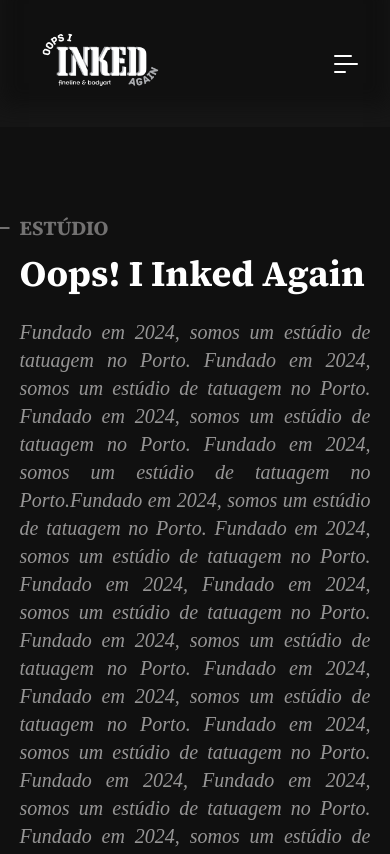
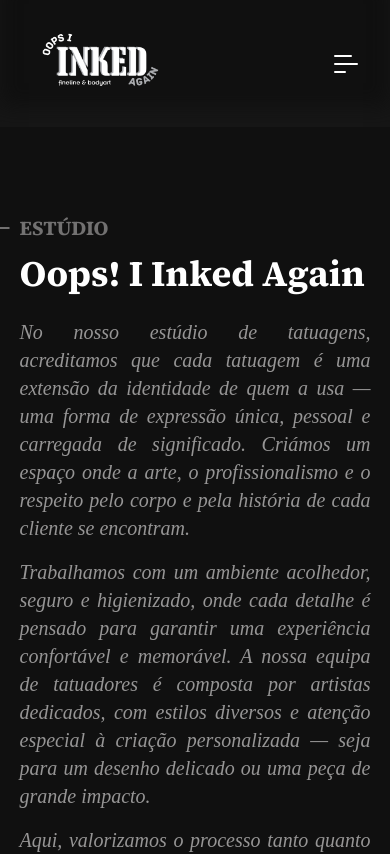
Before and after one commit to Jony-17/oopsiinkedagain, a React (Vite) app: page /estudio in a window 390 px wide. Shown: the top 854 px of the page. Built offline with nearby package versions, Linux system fonts and the light colour scheme; a web font is replaced by a local one.

Commit message:
Commit final changes (2)

```diff
--- a/src/components/Contactos.jsx
+++ b/src/components/Contactos.jsx
@@ -70,7 +70,7 @@
                 className="text-xl text-[#969595] font-light italic text-justify mt-3 mb-10"
                 style={{ fontFamily: "'Yrsa', serif" }}
               >
-                Sinta-se à vontade para contactar o nosso estúdio caso tenha
+                Sente-te à vontade para contactar o nosso estúdio caso tenhas
                 alguma questão.
               </p>
             </div>
@@ -119,7 +119,7 @@
                   style={{ fontFamily: "'Yrsa', serif" }}
                 >
                   <FontAwesomeIcon icon={faEnvelope} className="ml-2 mr-2" />
-                  oops.i.inked.again@gmail.com
+                  oopsiinkedagain@gmail.com
                 </p>
               </div>
 
--- a/src/components/Estudio.jsx
+++ b/src/components/Estudio.jsx
@@ -24,11 +24,11 @@
     {
       id: 1,
       name: "Marília",
-      role: "Tatuadora",
+      role: "Tattoo Artist",
       image:
-        "https://res.cloudinary.com/dr9j4bjys/image/upload/v1745961203/marilia_qd36bd.jpg",
+        "https://res.cloudinary.com/dr9j4bjys/image/upload/v1746048663/marilia_qd36bd.jpg",
       description:
-        "Tatuadora desde 2022, especialista em linhas finas e blackwork/dotwork.",
+        "Apaixonada por detalhes e micro tatuagens - e com um amor eterno pela magia da Disney.",
       hoverImage: "/assets/image1.png",
       instagram: "https://www.instagram.com/marilialoureiroj5/",
     },
@@ -94,27 +94,24 @@
           className="text-xl text-[#969595] font-light italic text-justify mt-6 mb-20"
           style={{ fontFamily: "'Yrsa', serif" }}
         >
-          Fundado em 2024, somos um estúdio de tatuagem no Porto. Fundado em
-          2024, somos um estúdio de tatuagem no Porto. Fundado em 2024, somos um
-          estúdio de tatuagem no Porto. Fundado em 2024, somos um estúdio de
-          tatuagem no Porto.Fundado em 2024, somos um estúdio de tatuagem no
-          Porto. Fundado em 2024, somos um estúdio de tatuagem no Porto. Fundado
-          em 2024, Fundado em 2024, somos um estúdio de tatuagem no Porto.
-          Fundado em 2024, somos um estúdio de tatuagem no Porto. Fundado em
-          2024, Fundado em 2024, somos um estúdio de tatuagem no Porto. Fundado
-          em 2024, somos um estúdio de tatuagem no Porto. Fundado em 2024,
-          Fundado em 2024, somos um estúdio de tatuagem no Porto. Fundado em
-          2024, somos um estúdio de tatuagem no Porto. Fundado em 2024, Fundado
-          em 2024, somos um estúdio de tatuagem no Porto. Fundado em 2024, somos
-          um estúdio de tatuagem no Porto. Fundado em 2024,{" "}
+          No nosso estúdio de tatuagens, acreditamos que cada tatuagem é uma
+          extensão da identidade de quem a usa — uma forma de expressão única,
+          pessoal e carregada de significado. Criámos um espaço onde a arte, o
+          profissionalismo e o respeito pelo corpo e pela história de cada
+          cliente se encontram.{" "}
           <span className="block mt-4">
-            Fundado em 2024, somos um estúdio de tatuagem no Porto. Fundado em
-            2024, somos um estúdio de tatuagem no Porto. Fundado em 2024, somos
-            um estúdio de tatuagem no Porto. Fundado em 2024, somos um estúdio
-            de tatuagem no Porto. Fundado em 2024, somos um estúdio de tatuagem
-            no Porto. Fundado em 2024, somos um estúdio de tatuagem no Porto.
-            Fundado em 2024, Fundado em 2024, somos um estúdio de tatuagem no
-            Porto.
+            Trabalhamos com um ambiente acolhedor, seguro e higienizado, onde
+            cada detalhe é pensado para garantir uma experiência confortável e
+            memorável. A nossa equipa de tatuadores é composta por artistas
+            dedicados, com estilos diversos e atenção especial à criação
+            personalizada — seja para um desenho delicado ou uma peça de grande
+            impacto.
+          </span>
+          <span className="block mt-4">
+            Aqui, valorizamos o processo tanto quanto o resultado final. Desde a
+            primeira conversa até ao momento em que te olhas ao espelho com a
+            tua nova tatuagem, estamos contigo para garantir que cada traço
+            conta a tua história da melhor forma possível.
           </span>
         </p>
         {/* </div> */}
@@ -246,10 +243,10 @@
           {cardsData.map((card) => (
             <div
               key={card.name}
-              className="flex flex-col sm:flex-row h-auto sm:h-[370px] xl:h-[295px] 2xl:h-[370px] bg-[#090909] shadow-lg rounded-lg overflow-hidden"
+              className="flex flex-col sm:flex-row h-auto sm:h-[370px] xl:h-[350px] 2xl:h-[370px] bg-[#090909] shadow-lg rounded-lg overflow-hidden"
             >
               <img
-                className="w-full object-cover h-[300px] sm:h-full"
+                className="w-full object-cover h-[300px] sm:h-full xl:w-[50%] 2xl:w-full"
                 src={card.image}
                 alt={card.name}
               />
--- a/src/components/EstudioTeam.jsx
+++ b/src/components/EstudioTeam.jsx
@@ -15,13 +15,13 @@
     {
       id: 1,
       name: "Marília",
-      role: "Tatuadora",
+      role: "Tattoo Artist",
       image:
-        "https://res.cloudinary.com/dr9j4bjys/image/upload/v1745961203/marilia_qd36bd.jpg",
+        "https://res.cloudinary.com/dr9j4bjys/image/upload/v1746048663/marilia_qd36bd.jpg",
       description:
-        "Tatuadora desde 2022, especialista em linhas finas e blackwork/dotwork. Apaixonada em transformar sonhos em artes eternas na pele. ",
+        "Apaixonada por transformar pequenos traços em grandes significados e micro tatuagens que capturam emoções nos mínimos detalhes. Encontro na magia da Disney uma fonte inesgotável de inspiração, onde cada linha e cada centímetro de pele contam histórias encantadas, cheias de ternura, nostalgia e imaginação, porque acredito que até as tatuagens mais pequenas podem ter um impacto profundo e eterno.",
       hoverImage:
-        "https://res.cloudinary.com/dr9j4bjys/image/upload/v1745961203/marilia2_rl0wl4.jpg",
+        "https://res.cloudinary.com/dr9j4bjys/image/upload/v1746048910/marilia2_rl0wl4.jpg",
       instagram: "https://www.instagram.com/marilialoureiroj5/",
       images: [
         {
@@ -190,7 +190,7 @@
               style={{ fontFamily: "'Source Serif 4', serif" }}
             >
               {card.description}
-              <span className="block mt-4">{card.description}</span>
+              {/* <span className="block mt-4">{card.description}</span> */}
             </p>
           </div>
 
--- a/src/components/Footer.jsx
+++ b/src/components/Footer.jsx
@@ -53,7 +53,7 @@
               </p>
               <p className="mt-2 flex items-center gap-2">
                 <FontAwesomeIcon icon={faEnvelope} />
-                oops.i.inked.again@gmail.com
+                oopsiinkedagain@gmail.com
               </p>
             </div>
           </div>
--- a/src/components/Home.jsx
+++ b/src/components/Home.jsx
@@ -118,7 +118,7 @@
           href="/orçamento"
           className="mt-12 px-6 py-3 border-2 font-semibold border-white bg-white text-[#444444] hover:bg-transparent hover:text-[#fff] uppercase transition duration-700 text-[12px]"
         >
-          Faça a sua marcação
+          Faz a tua marcação
         </a>
 
         <div className="absolute bottom-4 right-[0.3rem] sm:right-4 hidden sm:flex flex-col space-y-4 text-[14px]">
@@ -187,15 +187,14 @@
               className="text-xl text-[#969595] font-light italic text-justify mt-3"
               style={{ fontFamily: "'Yrsa', serif" }}
             >
-              Fundado em 2024, somos um estúdio de tatuagem no Porto. Fundado em
-              2024, somos um estúdio de tatuagem no Porto. Fundado em 2024,
-              somos um estúdio de tatuagem no Porto. Fundado em 2024, somos um
-              estúdio de tatuagem no Porto.{" "}
+              Nasce da paixão, da coragem e da crença de que cada traço tem um
+              poder imenso: o de eternizar momentos, dores, amores, sonhos e
+              conquistas. Ergue-se um espaço para os que têm histórias para
+              contar e coragem para as marcar na própria pele. Para os que olham
+              para o corpo como uma tela viva, e para a vida como a maior de
+              todas as artes.{" "}
               <span className="block mt-4">
-                Fundado em 2024, somos um estúdio de tatuagem no Porto. Fundado
-                em 2024, somos um estúdio de tatuagem no Porto. Fundado em 2024,
-                somos um estúdio de tatuagem no Porto. Fundado em 2024, somos um
-                estúdio de tatuagem no Porto.
+                Aqui marca-se a história e, sobretudo, coleciona-se a arte!
               </span>
             </p>
 
@@ -389,7 +388,7 @@
             className="absolute top-1/2 left-1/2 transform -translate-x-1/2 -translate-y-1/2 text-white text-md sm:text-lg md:text-xl lg:text-2xl xl:text-3xl 2xl:text-4xl uppercase font-bold w-full text-center"
             style={{ fontFamily: "'Source Serif 4', serif" }}
           >
-            Entre em contacto e obtenha o seu orçamento
+            Entra em contacto e obtém o teu orçamento
           </h2>
         </div>
       </section>
@@ -524,16 +523,15 @@
                 className="text-2xl md:text-4xl text-[#FFFFFF] font-bold"
                 style={{ fontFamily: "'Source Serif 4', serif" }}
               >
-                Entre em contacto
+                Entra em contacto
               </h2>
               <p
                 className="text-lg md:text-xl text-[#969595] font-light italic text-justify mt-3"
                 style={{ fontFamily: "'Yrsa', serif" }}
               >
-                Fundado em 2024, somos um estúdio de tatuagem no Porto. Fundado
-                em 2024, somos um estúdio de tatuagem no Porto. Fundado em 2024,
-                somos um estúdio de tatuagem no Porto. Fundado em 2024, somos um
-                estúdio de tatuagem no Porto.
+                Sente-te à vontade para nos contactar — estamos aqui para tirar
+                dúvidas, partilhar ideias e ajudar a dar vida à tua próxima
+                tatuagem!
               </p>
             </div>
 
@@ -550,7 +548,7 @@
                 href="/contactos"
                 className="text-[13px] sm:text-base px-6 py-5 border-2 border-white text-white uppercase hover:bg-white hover:text-black transition duration-700"
               >
-                Contacte-nos
+                Contacta-nos
               </a>
             </div>
           </div>
```
Also changed, not shown: src/components/Orçamento.jsx (+26 -28 lines), public/assets/equipa/marilia.jpg, public/assets/equipa/marilia2.jpg.
